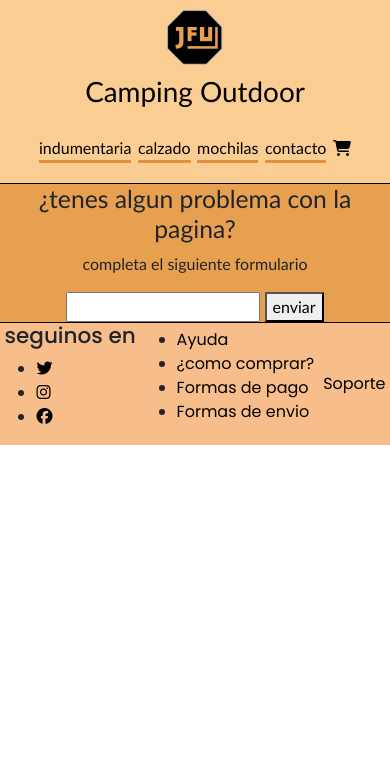
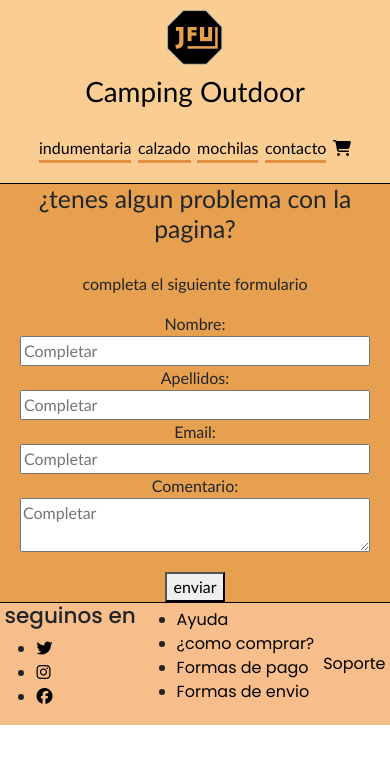
Before and after one commit to JuliFlorez/camping-jfu, a plain HTML site: page pages/soporte.html in a window 390 px wide. Drawn offline with nearby package versions, Linux system fonts and the light colour scheme.

Commit message:
cambios en el formulario y del responsive

```diff
--- a/pages/soporte.html
+++ b/pages/soporte.html
@@ -49,8 +49,20 @@
     </header>
     <section>
         <h2>¿tenes algun problema con la pagina?</h2>
+        <div class="formulario">
         <p>completa el siguiente formulario</p>
-        <input type="formulario">
+        <label for="name">Nombre:</label>
+        <input type="text" placeholder="Completar" name="name">
+
+        <label for="surname">Apellidos:</label>
+        <input type="text" placeholder="Completar" name="surname" size="40">
+
+        <label for="email">Email:</label>
+        <input type="text" placeholder="Completar" name="email" size="20">
+
+        <label for="textarea">Comentario:</label>
+        <textarea name="textarea" placeholder="Completar" size="20"></textarea>
+        </div>
         <button>enviar</button>
     </section>
     <footer id="ayuda">
--- a/scss/_general.scss
+++ b/scss/_general.scss
@@ -23,12 +23,12 @@ hr {
 }
 
 @media only screen and (max-width: 519px) {
-    .grid{
+    section .grid{
         grid-template-columns: 1fr;
     }
  }
 @media only screen and (min-width: 520px) and (max-width: 719px) {
-    .grid{
+    section .grid{
         grid-template-columns: 1fr 1fr;
     }
  }
--- a/scss/_section.scss
+++ b/scss/_section.scss
@@ -33,7 +33,6 @@ section{
         width: 25%;
         height: 25%;
     }
-
     .carrusel{
         background-color: black;
 
@@ -64,4 +63,14 @@ section{
         width: 100%;
         margin-bottom: 5px;
     }
+    &.ayudaa{
+        padding: 28px 0px;
+    }
+    .formulario{
+        display: flex;
+        flex-direction: column;
+        padding: 20px;
+        width: 100%;
+
+    }
 }
```
Also changed, not shown: pages/ayuda.html (+3 -3 lines), style/style.css.
